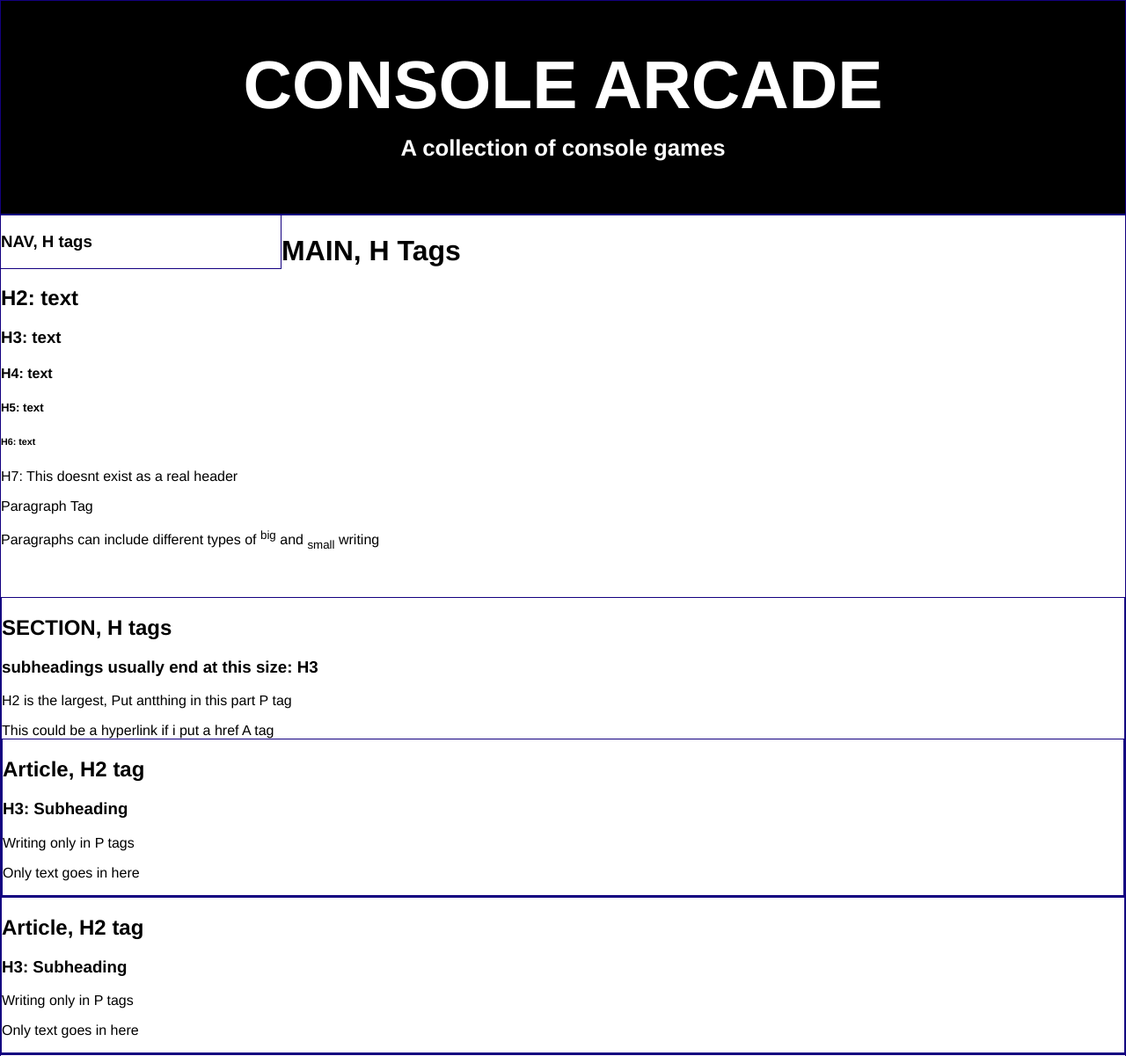
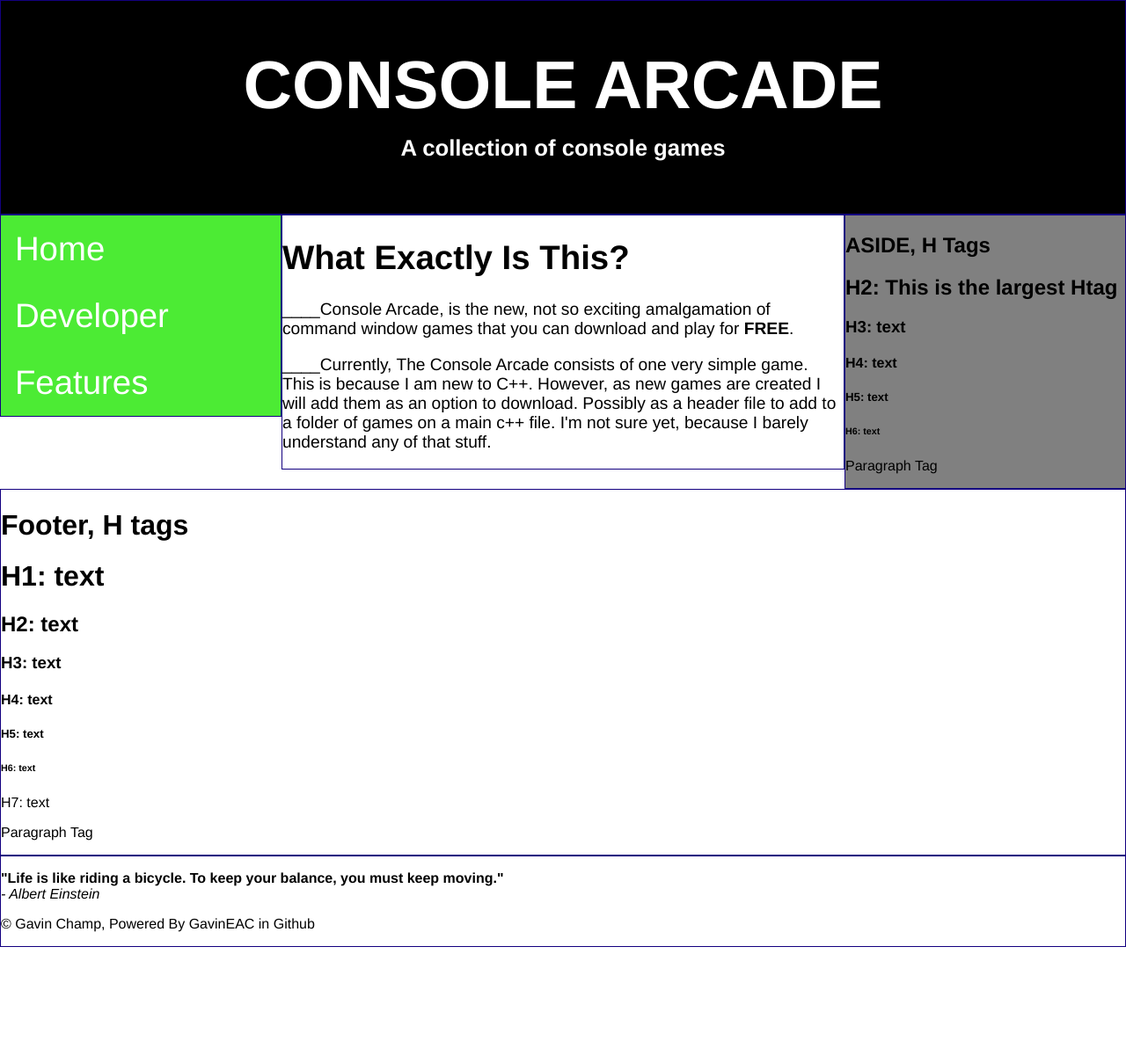
Before and after one commit to GavinEAC/PromoSite.github.io, a plain HTML site: page index.html in a window 1280 px wide. Shown: the top 1201 px of the page at 88% size. After the commit the page ends 1077 px from the top, so only its background shows below. Drawn offline with Linux system fonts and the light colour scheme.

Commit message:
Update index.html

```diff
--- a/index.html
+++ b/index.html
@@ -16,11 +16,22 @@
                 box-sizing: border-box;
                 font-family: helvetica, sans-serif;
             }
+
             body{
                 margin:0;
             }
 
             div { border: thin dotted red;}
+
+            ul{
+                list-style-type: none;
+                margin:0;
+                padding:0;
+            }
+
+            p{
+                overflow-wrap: break-word;
+            }
 
             .header{
                 border: 1px solid rgb(19,0,128);
@@ -30,20 +41,42 @@
                 font-size: 3vw;
 
             }
+
             .nav{
                 border: 1px solid rgb(19,0,128);
                 float: left;
                 width: 25%;
+                font-size: 3vw;
             }
-            .aside{
-                border: 1px solid rgb(19,0,128);
+
+            .nav > ul > li{
+                padding:5%;
+                background-color: #4ceb34;
+            }
+            .nav > ul > li > a{
+                text-decoration:none;
+                text-align: right;
+                color:white
             }
 
             .main{
                 border: 1px solid rgb(19,0,128);
+                float: left;
+                width:50%;
+                font-size: 1.5vw;
             }
+
+            .aside{
+                border: 1px solid rgb(19,0,128);
+                background-color: grey;
+                width:25%;
+                float:left;
+            }
+
             .footer{
                 border: 1px solid rgb(19,0,128);
+                width:100%;
+                float:left;
             }
 
         </style>
@@ -55,38 +88,25 @@
             <h6 style="margin-top: 1%;">A collection of console games</h6>
         </header>
         <nav class="nav">
-            <h3>NAV, H tags</h3>
+            <ul style="margin: 0;">
+                <li><a href="index.html">Home</a></li>
+                <li><a href="ChildPages/Developer.html">Developer</a></li>
+                <li><a href="ChildPages/Features.html">Features</a></li>
+            </ul>
         </nav>
         <main class="main">
-            <h1>MAIN, H Tags</h1>
-            <h2>H2: text</h2>
-            <h3>H3: text</h3>
-            <h4>H4: text</h4>
-            <h5>H5: text</h5>
-            <h6>H6: text</h6>
-            <h7>H7: This doesnt exist as a real header</h7>
-            <p>Paragraph Tag</p>
-            <p>Paragraphs can include different types of <sup>big</sup> and <sub>small</sub> writing</p>
-            <br>
-            <br>
-            <section class="main">
-                <h2>SECTION, H tags</h2>
-                <h3>subheadings usually end at this size: H3</h3>
-                <p>H2 is the largest, Put antthing in this part P tag</p>
-                <a>This could be a hyperlink if i put a href A tag</a>
-                <article class="main">
-                    <h2>Article, H2 tag</h2>
-                    <h3>H3: Subheading</h3>
-                    <p>Writing only in P tags</p>
-                    <p>Only text goes in here</p>
-                </article>
-            </section>
-            <article class="main">
-                <h2>Article, H2 tag</h2>
-                <h3>H3: Subheading</h3>
-                <p>Writing only in P tags</p>
-                <p>Only text goes in here</p>
-            </article>
+            <h1>What Exactly Is This?</h1>
+            <p>
+                ____Console Arcade, is the new, not so exciting amalgamation of command window
+                games that you can download and play for <strong>FREE</strong>.
+            </p>
+            <p>
+                ____Currently, The Console Arcade consists of one very simple game. This is
+                because I am new to C++. However, as new games are created I will add them as an
+                option to download. Possibly as a header file to add to a folder of games on a
+                main c++ file. I'm not sure yet, because I barely understand any of that stuff.
+            </p>
+
         </main>
         <aside class="aside">
             <h2>ASIDE, H Tags</h2>
@@ -96,21 +116,7 @@
             <h5>H5: text</h5>
             <h6>H6: text</h6>
             <p>Paragraph Tag</p>
-            <br><br><br><br><br><br><br><br><br><br><br><br><br><br><br><br><br><br><br><br><br><br><br><br><br><br><br><br><br><br><br><br><br>
         </aside>
-        <section class="main">
-            <h2>SECTION, H tags</h2>
-            <h3>subheadings usually end at this size: H3</h3>
-            <p>H2 is the largest, Put antthing in this part P tag</p>
-            <a>This could be a hyperlink if i put a href A tag</a>
-            <br>
-        </section>
-        <article class="main">
-            <h2>Article, H2 tag</h2>
-            <h3>H3: Subheading</h3>
-            <p>Writing only in P tags</p>
-            <p>Only text goes in here</p>
-        </article>
         <footer class="footer">
             <h1>Footer, H tags</h1>
             <h1>H1: text</h1>
```
